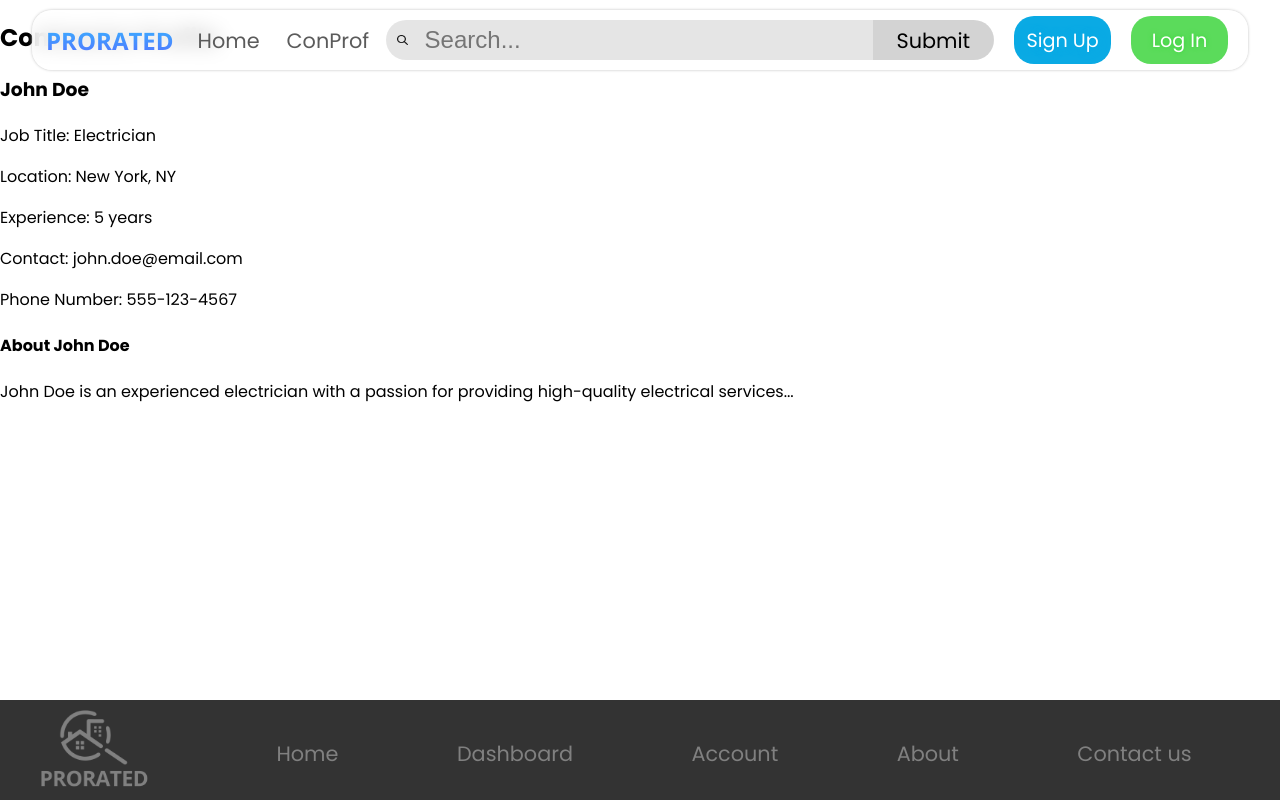
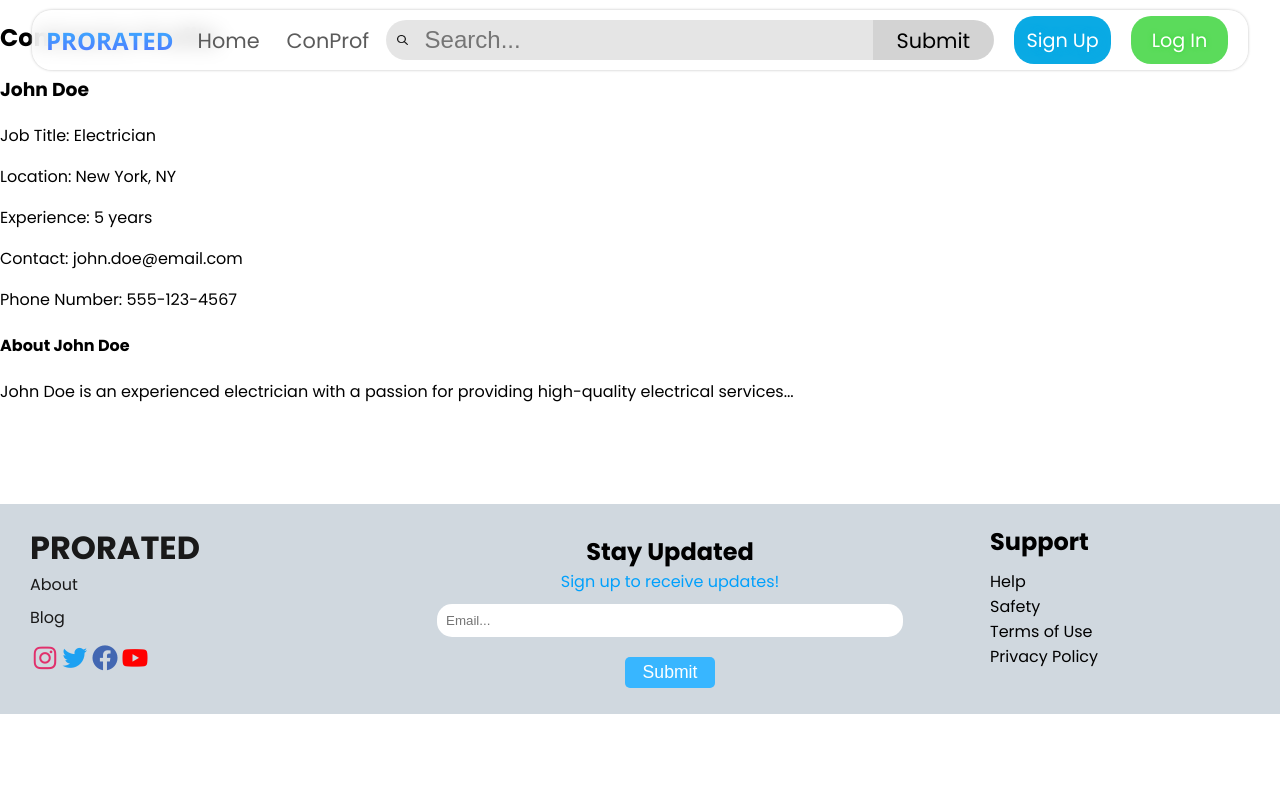
Before and after one commit to lgxxhi/Prorated-Front-End, a React (Create React App) app: page /profile in a window 1280 px wide. Shown: the top 800 px of the page. Built offline with nearby package versions, Linux system fonts and the light colour scheme.

Commit message:
feature: footer elements

```diff
--- a/public/index.html
+++ b/public/index.html
@@ -10,6 +10,10 @@
       content="Web site created using create-react-app"
     />
     <link rel="apple-touch-icon" href="%PUBLIC_URL%/logo192.png" />
+       <link
+      href="https://unpkg.com/boxicons@2.1.4/css/boxicons.min.css"
+      rel="stylesheet"
+    />
     <!--
       manifest.json provides metadata used when your web app is installed on a
       user's mobile device or desktop. See https://developers.google.com/web/fundamentals/web-app-manifest/
--- /dev/null
+++ b/src/Components/Footer.css
@@ -0,0 +1,6 @@
+.footer {
+    background-color: lightgray;
+    display: flex;
+    flex-direction: column;
+
+}
--- a/src/Components/Footer.js
+++ b/src/Components/Footer.js
@@ -1,28 +1,89 @@
 import React from "react";
-import "../Styles/Global.scss";
-import logo from "../Assets/Images/ProRatedLogo.png";
 
 export default function Footer() {
   return (
     <footer className="footer">
-      <img src={logo} alt="" className="footer__logo" />
-      <div className="footer__routes">
-        <a className="footer__routes__button" href="/">
-          Home
-        </a>
-        <a className="footer__routes__button" href="/">
-          Dashboard
-        </a>
-        <a className="footer__routes__button" href="/">
-          Account
-        </a>
-        <a className="footer__routes__button" href="/">
-          About
-        </a>
-        <a className="footer__routes__button" href="/">
-          Contact us
-        </a>
+      <div className="footer__info">
+        <h1>PRORATED</h1>
+        <a href="/">About</a>
+        <a href="/">Blog</a>
+        <div className="footer__info__social-media">
+          <i class="bx bxl-instagram" style={{ color: "#e1306c" }}></i>
+          <i class="bx bxl-twitter" style={{ color: "#1da1f2" }}></i>
+          <i class="bx bxl-facebook-circle" style={{ color: "#4267b2" }}></i>
+          <i class="bx bxl-youtube" style={{ color: "#ff0000" }}></i>
+        </div>
+      </div>
+      <div className="footer__email">
+        <h2>Stay Updated</h2>
+        <p>Sign up to receive updates!</p>
+        <form className="footer__email__form">
+          <input
+            type="email"
+            className="footer__email__form__text"
+            placeholder="Email..."
+            required
+          />
+          <input type="submit" className="footer__email__form__submit" />
+        </form>
+      </div>
+      <div className="footer__support">
+        <h2>Support</h2>
+        <a>Help</a>
+        <a>Safety</a>
+        <a>Terms of Use</a>
+        <a>Privacy Policy</a>
       </div>
     </footer>
   );
 }
+
+/*
+  return (
+    <footer className="footer">
+      <div className="container">
+        <div className="row">
+          <div className="footer-col">
+            <h4>ProRated</h4>
+            <ul>
+              <li>
+                <a href="#">About</a>
+              </li>
+              <li>
+                <a href="#">Blog</a>
+              </li>
+            </ul>
+            <div className="icons">
+              <i class="bx bxl-instagram"></i>
+              <i class="bx bxl-twitter"></i>
+              <i class="bx bxl-facebook-circle"></i>
+              <i class="bx bxl-youtube"></i>
+            </div>
+          </div>
+         </div>
+        </div>
+
+         <div className="container">
+          <div className="footer-col">
+            <h4>Support</h4>
+            <ul>
+              <li>
+                <a href="#">Help</a>
+              </li>
+              <li>
+                <a href="#">Safety</a>
+              </li>
+              <li>
+                <a href="#">Terms of Use</a>
+              </li>
+              <li>
+                <a href="#">Privacy Policy</a>
+              </li>
+            </ul>
+          </div>
+        </div>
+        </div>
+
+    </footer>
+  );
+*/
--- a/src/Styles/Components/Footer.scss
+++ b/src/Styles/Components/Footer.scss
@@ -1,25 +1,91 @@
-
+$secondaryColor: #191919;
 
 .footer{
     display: grid;
-    grid-template-columns: 10% 90%;
-    background-color: #333333;
+    grid-template-columns: 25% 50% 25%;
+    background-color: #d0d8df;
     margin-top: 100px;
-    height: 80px;
+    height: 170px;
     width: 100%;
-    padding: 10px 30px;
-    &__logo{
-        width: 100%;
-        filter: contrast(0%);
+    padding: 20px 30px;
+    &__info{
+        display: flex;
+        flex-direction: column;
+        a{
+            color: $secondaryColor;
+            text-decoration: none;
+            margin-bottom: 8px;
+
+        }
+        h1{
+            color: $secondaryColor;
+            margin: 0;
+        }
+        &__social-media{
+            display: flex;
+            flex-direction: row;
+            margin-top: 5px;
+            i{
+                font-size: 30px;
+                &:hover{
+                    cursor: pointer;
+                }
+            }
+        }
     }
-    &__routes{
+
+    &__email{
         display: flex;
-        justify-content: space-evenly;
+        flex-direction: column;
         align-items: center;
-        &__button{
-            color: #808080;
-            font-size: 1.3em;
-            text-decoration: none;
+        h2{
+            margin: 10px 0 0 0;
+        }
+        p{
+            margin: 0;
+            color: #00a0fc;
+        }
+        &__form{
+            width: 70%;
+            display: flex;
+            flex-direction: column;
+            align-items: center;
+            &__text{
+                width: 100%;
+                margin-top: 10px;
+                border: 0;
+                border-radius: 15px;
+                padding: 2%;
+                &:focus{
+                    outline: none;
+                }
+            }
+            &__submit{
+                margin-top: 20px;
+                width: 20%;
+                padding: 5px 0;
+                background-color: #38b6ff;
+                border: 0;
+                border-radius: 5px;
+                font-size: 1.1em;
+                color: white;
+                &:hover{
+                    background-color: #00a0fc;
+                    cursor: pointer;
+                }
+            }
+        }
+
+
+    }
+    &__support{
+        display: flex;
+        flex-direction: column;
+        h2{
+            margin: 0px 0px 10px 0px;
+        }
+        a:hover{
+            cursor: pointer;
         }
     }
 }
--- a/src/Styles/Global.scss
+++ b/src/Styles/Global.scss
@@ -19,11 +19,11 @@ nav{
     top: 0;
 }
 
-.App{
-    display: flex;
-    flex-direction: column;
-    min-height: 100vh;
-}
+// .App{
+//     display: flex;
+//     flex-direction: column;
+//     min-height: 100vh;
+// }
 
 .content-wrap{
     flex: 1;
```
